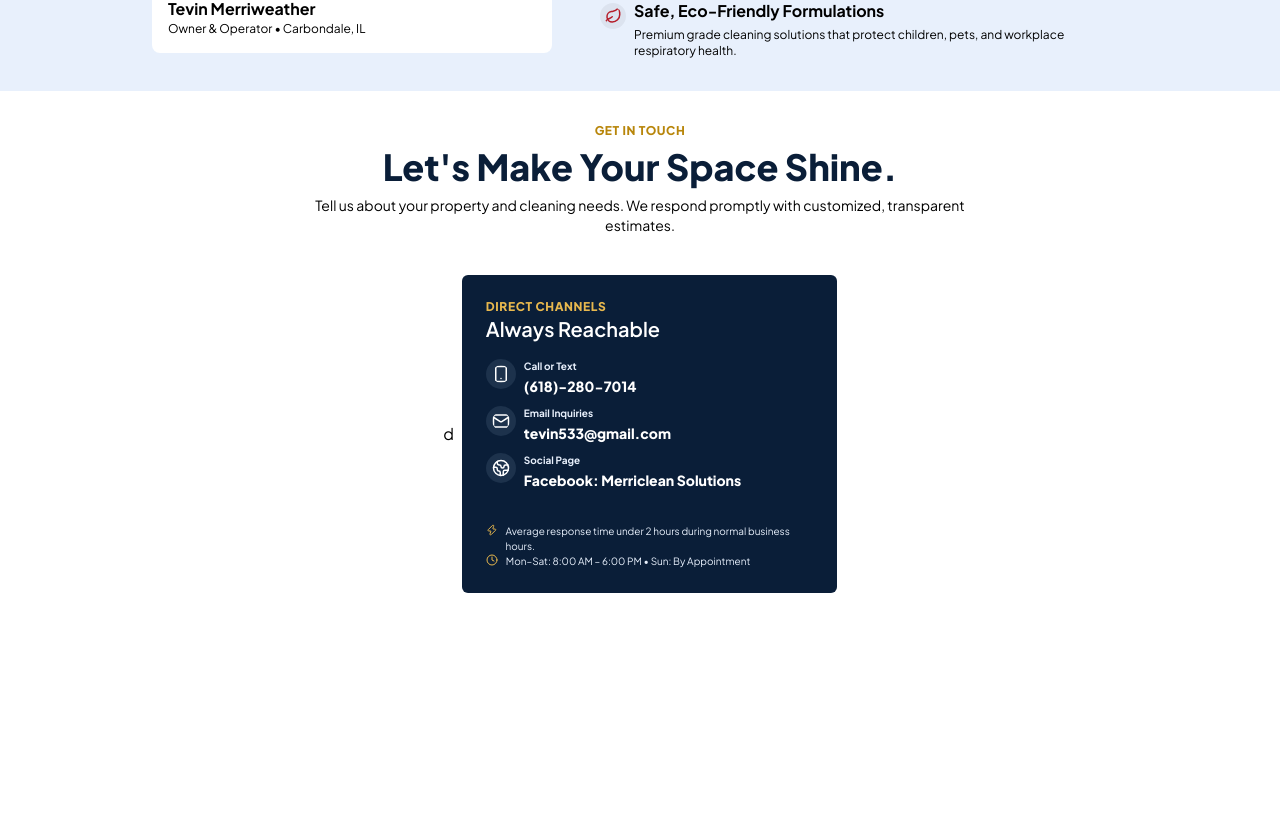
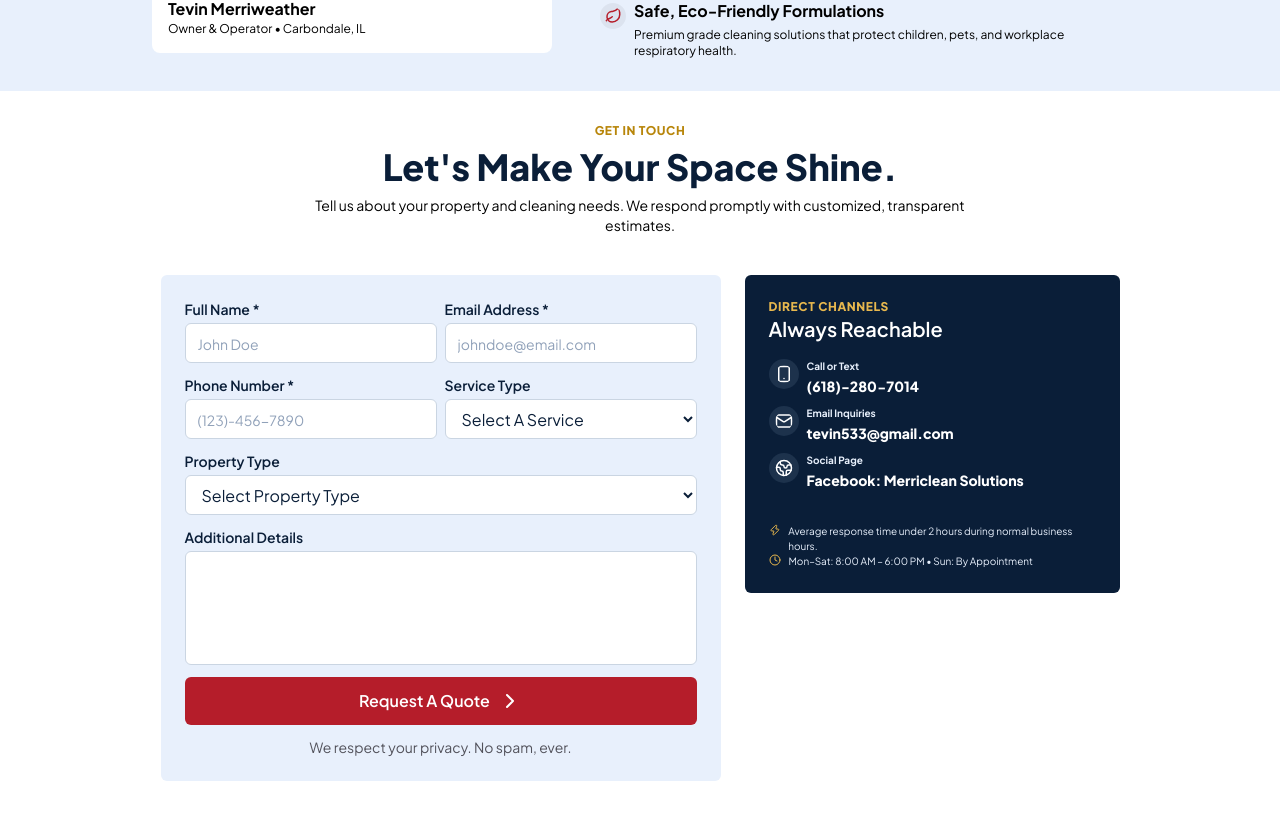
Before and after one commit to NehemiahBrown/MerriClean-Solutions, a React (Vite) app: page / in a window 1280 px wide. Shown: the part 2561-3374 px from the top of the page. Before the commit the page ends 3186 px from the top, so only its background shows below. Built offline with nearby package versions, Linux system fonts and the light colour scheme.

Commit message:
completed UI for quote form

```diff
--- a/src/components/Contact.jsx
+++ b/src/components/Contact.jsx
@@ -1,4 +1,4 @@
-import { Smartphone, Mail, Earth, Zap, Clock } from "lucide-react"
+import { Smartphone, Mail, Earth, Zap, Clock, ChevronRight } from "lucide-react"
 export default function Contact() {
   return <section id="contact" className="scroll-mt-18 py-8 px-8 w-full">
     <div className="flex flex-col gap-2 text-center mx-auto">
@@ -11,9 +11,55 @@ export default function Contact() {
       <p className="max-w-2xl mx-auto text-sm">
         Tell us about your property and cleaning needs. We respond promptly with customized, transparent estimates.
       </p>
-      <div className="mt-8 flex flex-col-reverse md:flex-row gap-2 justify-center items-center w-full max-w-5xl mx-auto">
-        <form action="" className="bg-card-color">d</form>
-        <div className="bg-primary-color p-6 rounded-md max-w-[375px] w-full">
+      <div className="mt-8 flex flex-col-reverse lg:flex-row gap-6 justify-center items-center w-full max-w-5xl mx-auto">
+        <form action="" className="flex flex-col gap-3 items-center bg-surface-color p-6 rounded-md max-w-[560px] w-full">
+          <div className="flex justify-between w-full gap-2">
+            <div className="flex flex-1 flex-col gap-1">
+              <label className="text-left text-sm font-semibold text-primary-color" htmlFor="fullName">Full Name *</label>
+              <input id="fullName" type="text" className="border border-slate-300 bg-card-color rounded-md h-10 px-3 text-primary-color placeholder:text-slate-400 placeholder:text-sm focus:border-primary-color focus:outline-2 focus:outline-primary-color/20" placeholder="John Doe" required />
+            </div>
+            <div className="flex flex-1 flex-col gap-1">
+              <label className="text-left text-sm font-semibold text-primary-color" htmlFor="email">Email Address *</label>
+              <input id="email" type="email" className="border border-slate-300 bg-card-color rounded-md h-10 px-3 text-primary-color placeholder:text-slate-400 placeholder:text-sm focus:border-primary-color focus:outline-2 focus:outline-primary-color/20" placeholder="johndoe@email.com" required />
+            </div>
+          </div>
+          <div className="flex justify-between w-full gap-2">
+            <div className="flex flex-1 flex-col gap-1">
+              <label className="text-left text-sm font-semibold text-primary-color" htmlFor="PhoneNumber">Phone Number *</label>
+              <input id="phoneNmber" type="text" className="border border-slate-300 bg-card-color rounded-md h-10 px-3 text-primary-color placeholder:text-slate-400 placeholder:text-sm focus:border-primary-color focus:outline-2 focus:outline-primary-color/20" placeholder="(123)-456-7890" required />
+            </div>
+            <div className="flex flex-1 flex-col gap-1">
+              <label className="text-left text-sm font-semibold text-primary-color" htmlFor="serviceType">Service Type</label>
+              <select id="serviceType" className="border border-slate-300 bg-card-color rounded-md h-10 px-3 text-primary-color focus:border-primary-color focus:outline-2 focus:outline-primary-color/20" defaultValue="">
+                <option value="" disabled>Select A Service</option>
+                <option value="residential">Residential Cleaning</option>
+                <option value="commercial">Commercial Cleaning</option>
+                <option value="deep">Deep Cleaning</option>
+                <option value="regular">Regular Cleaning</option>
+                <option value="general">General Inquiry</option>
+              </select>
+            </div>
+          </div>
+          <div className="flex flex-col w-full gap-1">
+            <label className="text-left text-sm font-semibold text-primary-color" htmlFor="propertyType">Property Type</label>
+            <select id="propertyType" className="border border-slate-300 bg-card-color rounded-md h-10 px-3 text-primary-color focus:border-primary-color focus:outline-2 focus:outline-primary-color/20" defaultValue="">
+              <option value="" disabled>Select Property Type</option>
+              <option value="single-family">Single-Family Home</option>
+              <option value="apartment">Apartment / Condo</option>
+              <option value="townhouse">Townhouse / Duplex</option>
+              <option value="commercial">Commercial</option>
+              <option value="individual-room">Individual Room</option>
+              <option value="other">Other</option>
+            </select>
+          </div>
+          <div className="flex flex-col w-full gap-1">
+            <label className="text-left text-sm font-semibold text-primary-color" htmlFor="details">Additional Details</label>
+            <textarea name="details" id="details" cols="30" rows="4" className="border border-slate-300 bg-card-color rounded-md py-2 px-3 text-primary-color focus:border-primary-color focus:outline-2 focus:outline-primary-color/20 resize-none"></textarea>
+          </div>
+          <button type="submit" className="flex items-center gap-2 justify-center bg-secondary-color w-full text-card-color font-semibold py-3 rounded-md cursor-pointer">Request A Quote <ChevronRight /> </button>
+          <p className="text-sm text-muted-text">We respect your privacy. No spam, ever.</p>
+        </form>
+        <div className="lg:self-start bg-primary-color p-6 rounded-md max-w-[375px] w-full">
           <div className="text-left">
             <p className="text-tertiary-color uppercase tracking-wider font-extrabold text-xs">direct channels</p>
             <p className="text-card-color font-semibold text-xl">Always Reachable</p>
--- a/src/components/NavBar.jsx
+++ b/src/components/NavBar.jsx
@@ -26,7 +26,7 @@ export default function NavBar() {
   //Navigation observer for active links
   const options = {
     root: null,
-    rootMargin: "-30% 0px -69% 0px",
+    rootMargin: "-10% 0px -60% 0px",
     threshold: 0,
   };
 
```
